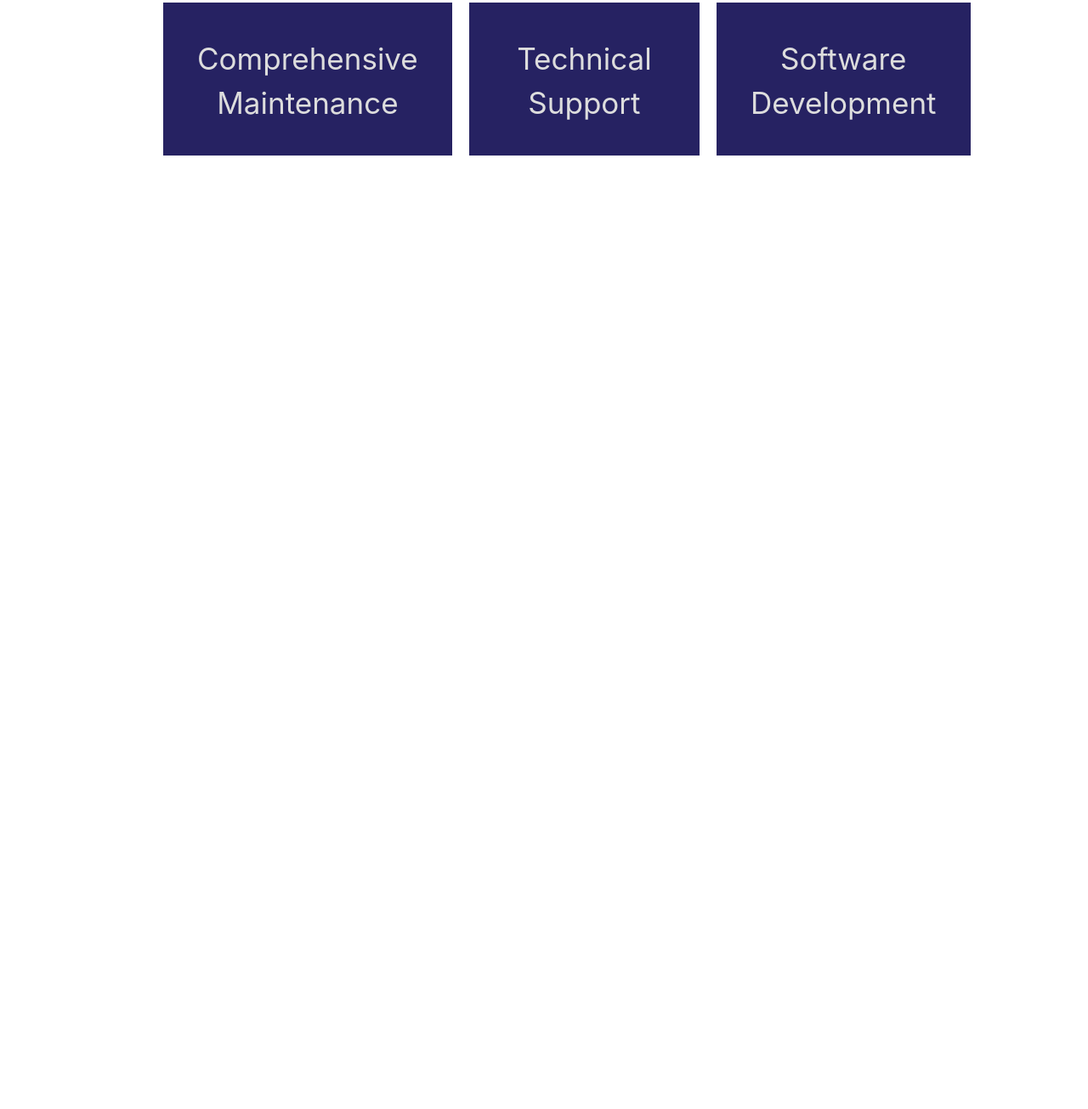
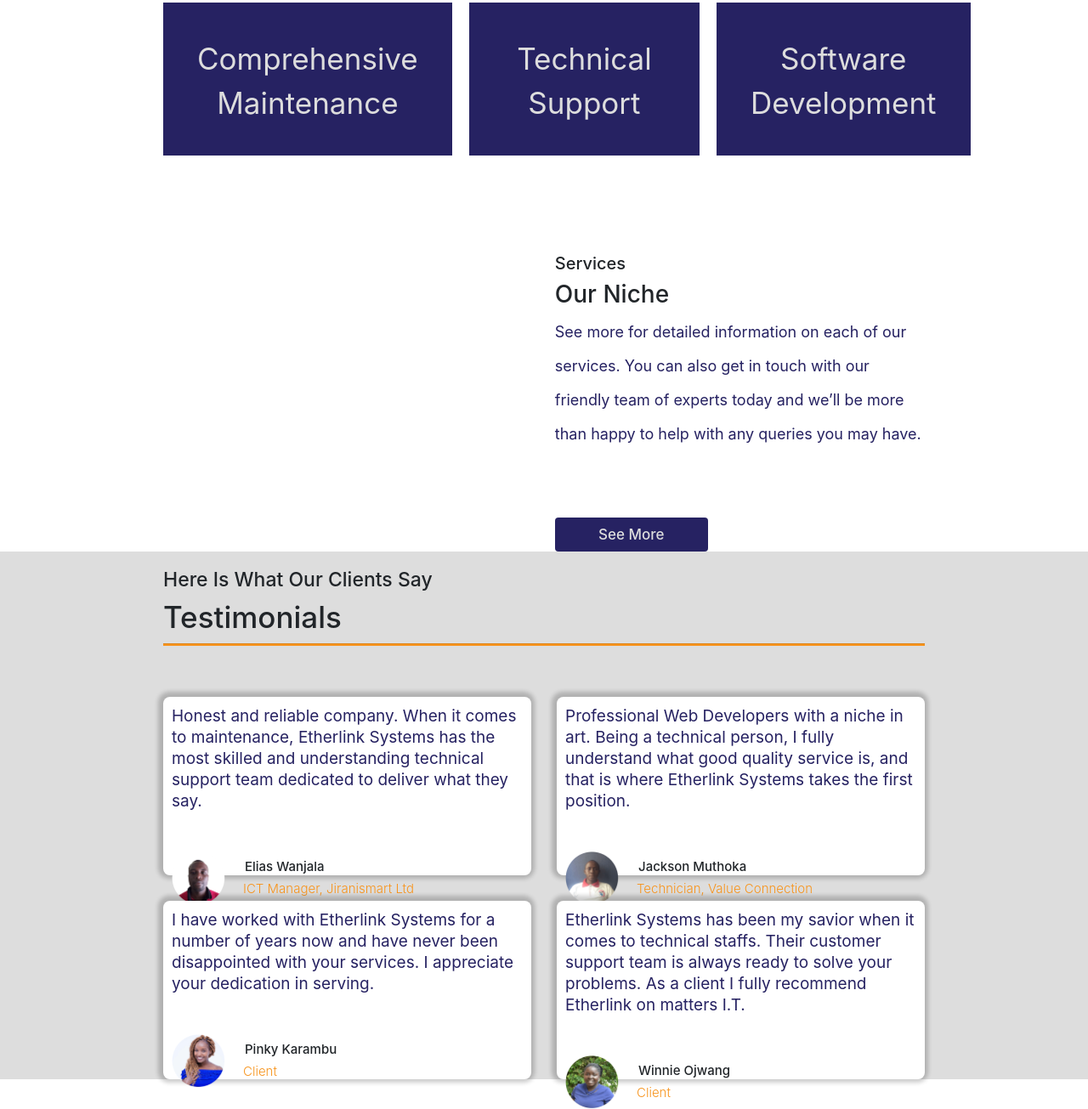
Before and after one commit to Ropio-Derrick/Etherlink-systems-Clone, a plain HTML site: page index.html in a window 1280 px wide. Shown: the part 1348-2653 px from the top of the page at 85% size. Before the commit the page ends 1551 px from the top, so only its background shows below. Drawn offline with nearby package versions, Linux system fonts and the light colour scheme.

Commit message:
the testimonials section

```diff
--- a/index.html
+++ b/index.html
@@ -83,6 +83,64 @@
                     </div>
                 </div>
             </div>
+            <div class="niche">
+                <h5 >Services</h5>
+                <h3>Our Niche</h3>
+                <p>See more for detailed information on each of our services. You can also get in touch with our friendly team of experts today and we’ll be more than happy to help with any queries you may have.</p>
+                <button class="view"> See More</button>
+            </div>
+        </div>
+        <div class="testimonials">
+            <h5>Here Is What Our Clients Say</h5>
+            <h3>Testimonials</h3>
+            <hr class="linee" color="#f7941d">
+            <div class="testee">
+                <div class="testifier">
+                    <p>Honest and reliable company. When it comes to maintenance, Etherlink Systems has the most skilled and understanding technical support team dedicated to deliver what they say.</p>
+                    <div class="testfoot">
+                        <img src="img/Elias-Wafula.png" alt="">
+                        <div class="info">
+                            <h3>Elias Wanjala</h3>
+                            <h2>ICT Manager, Jiranismart Ltd</h2>
+                        </div>
+
+                    </div>
+                </div>
+                <div class="testifier">
+                    <p>Professional Web Developers with a niche in art. Being a technical person, I fully understand what good quality service is, and that is where Etherlink Systems takes the first position.</p>
+                    <div class="testfoot">
+                        <img src="img/Jackson-Muthoka.png" alt="">
+                        <div class="info">
+                            <h3>Jackson Muthoka</h3>
+                            <h2>Technician, Value Connection</h2>
+                        </div>
+                    </div>
+                </div>
+                <div class="testifier">
+                    <p>I have worked with Etherlink Systems for a number of years now and have never been disappointed with your services. I appreciate your dedication in serving.</p>
+                    <div class="testfoot">
+                        <img src="img/Pinky-Karambu.png" alt="">
+                        <div class="info">
+                            <h3>Pinky Karambu</h3>
+
+                            <h2>Client</h2>
+                        </div>
+                    </div>
+                </div>
+                <div class="testifier">
+                    <p>Etherlink Systems has been my savior when it comes to technical staffs. Their customer support team is always ready to solve your problems. As a client I fully recommend Etherlink on matters I.T.</p>
+                    <div class="testfoot">
+                        <img src="img/Winnie-Ojwang.png" alt="">
+                        <div class="info">
+                            <h3>Winnie Ojwang</h3>
+                            <h2>Client</h2>
+                        </div>
+                    </div>
+                </div>
+            </div>
+        </div>
+
+        <div class="contactus">
 
         </div>
 
--- a/style.css
+++ b/style.css
@@ -243,3 +243,75 @@
     padding: 40px;
     font-size: 35px;
 }
+.niche {
+    margin-top: 9%;
+    margin-left: 45%;
+    width: 40%;
+
+}
+.niche p{
+    margin-left: 15%;
+    line-height: 40px;
+    font-size: 18px;
+    color: #262262;
+}
+
+/* testimonials */
+.testimonials{
+    padding-top: 20px;
+    background-color: #ddd;
+}
+
+.testimonials h5{
+    font-size:23px;
+    font-weight: 500;
+}
+.testimonials h3{
+    font-size:35px;
+
+}
+.testee{
+    margin-top: 60px;
+    margin-left: 15%;
+    margin-right: 15%;
+    display: grid;
+    grid-template-columns: 1fr 1fr;
+    gap: 30px;
+}
+.testifier{
+    height: 210px;
+    background-color: white;
+    padding: 10px 10px 10px 10px;
+    border-radius: 8px;
+    box-shadow: -1px -1px 5px 5px rgba(0,0,0,0.2);
+}
+.testifier p{
+    color: #262262;
+    line-height: 25px;
+    font-size: 19px;
+}
+.testifier img{
+    height: 64px;
+    margin-top: 30px;
+
+}
+.testfoot{
+    display: flex;
+
+}
+.info{
+    margin-left: 5px;
+    margin-top: 40px;
+    display: block;
+}
+.info h3{
+    font-size: 15px;
+    margin-left: 18px;
+
+}
+.info h2{
+    color: #f7941d;
+    font-size: 15px;
+    margin-left: 16px;
+    font-weight: 300;
+}
```
